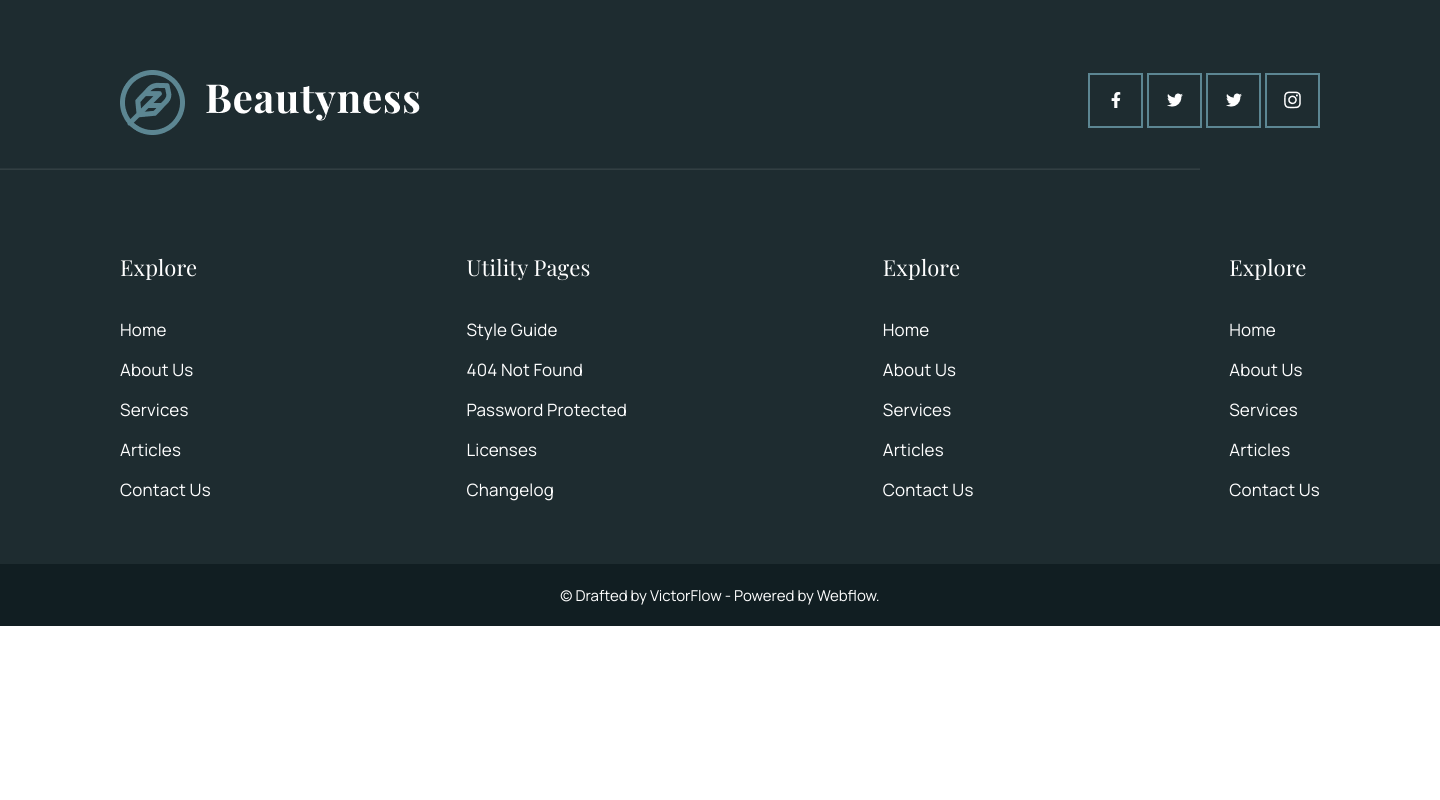
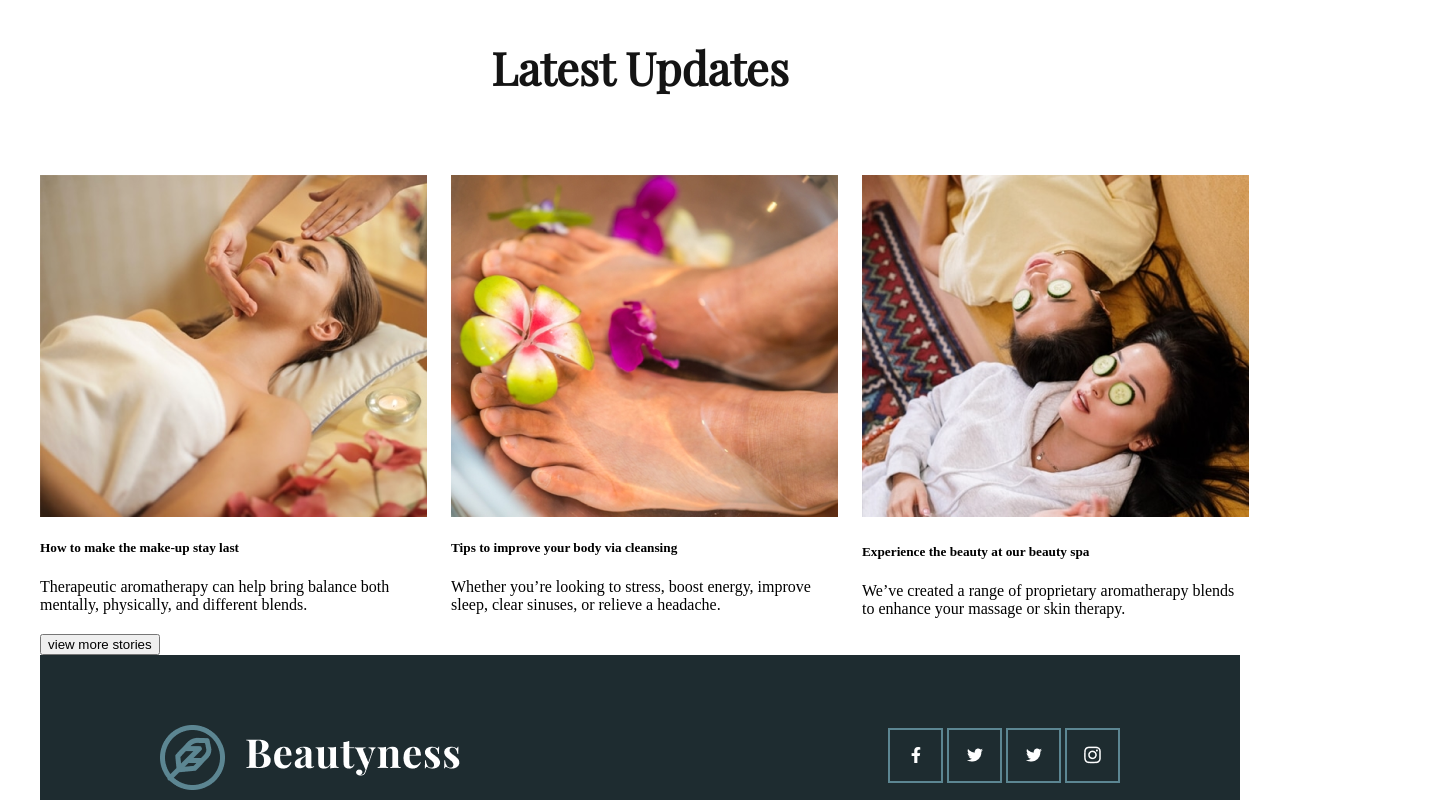
Before and after one commit to LeroyYuta/Beautyness, a website built with Parcel: page index.html in a window 1280 px wide. Shown: the top 800 px of the page, 1440 px wide, since content can reach past the window. Built offline with nearby package versions, Linux system fonts and the light colour scheme.

Commit message:
creat section latest updates

```diff
--- a/assets/style/style.scss
+++ b/assets/style/style.scss
@@ -1,22 +1,60 @@
-body {
-    margin: 0 auto;
-    padding: 0;
-}
-
-
-//footer
-
 $bgColor: #1E2C30;
 $bgColorBox_3: #111E22;
 $colorText: white;
 $text__title: 'Playfair Display', serif;
 $text__text: 'Manrope', sans-serif;
 
+@mixin font {
+    font-family: $text__text;
+    font-weight: 400;
+}
+
+body {
+    margin: 0 auto;
+    padding: 0;
+}
+
+//Latest Updates
+
 .container {
     margin: 0 auto;
-    background-color: $bgColor;
-    width: 1440px;
+    width: 1200px;
+}
+
+.section_title {
+    text-align: center;
+    font-family: $text__title;
+    color: #141414;
+    font-size: 45px;
+    margin-bottom: 6.5%;
+}
+
+.wrapper {
+    display: flex;
+    justify-content: space-around;
+
+    .box:not(:last-child) {
+        margin-right: 2%;
+
+        .box__img {
+            width: 387px;
+            height: 342px;
+
+            .box__img-img {
+                max-width: 100%;
+            }
+        }
+    }
+}
+
+
+
+//footer
+
+footer {
     color: $colorText;
+    background-color: $bgColor
+}
 
 .logo {
     display: flex;
@@ -35,15 +73,14 @@ $text__text: 'Manrope', sans-serif;
 
 .box_3 {
     background-color: $bgColorBox_3;
-        height: 62px;
+    height: 6%;
     justify-content: center;
     display: flex;
     align-items: center;
 
     .box_3__text {
-            font-family: $text__text;
+        @include font;
         font-size: 15px;
-            font-weight: 400;
     }
 }
 
@@ -58,8 +95,7 @@ $text__text: 'Manrope', sans-serif;
 
     .text__text {
         font-size: 17px;
-            font-family: $text__text;
-            font-weight: 400;
+        @include font;
     }
 
     .text__title {
@@ -68,5 +104,3 @@ $text__text: 'Manrope', sans-serif;
         font-weight: 400;
     }
 }
-
-}
--- a/index.html
+++ b/index.html
@@ -17,11 +17,52 @@
 
 <body>
 
+    <!--Latest Updates-->
+    <div class="container">
+        <h2 class="section_title">Latest Updates</h2>
+        <div class="wrapper">
+            <div class="box">
+                <div class="box__img">
+                    <img class="box__img-img" src="./assets/img/Latest Updates/IMAGE.png" alt="">
+                </div>
+                <div class="box__text">
+                    <h5 class="box__text-title">How to make the make-up stay last</h5>
+                    <p class="box__text-text">Therapeutic aromatherapy can help bring balance both mentally, physically,
+                        and different blends.
+                    </p>
+                </div>
+            </div>
+            <div class="box">
+                <div class="box__img">
+                    <img class="box__img-img" src="./assets/img/Latest Updates/IMAGE (1).png" alt="">
+                </div>
+                <div class="box__text">
+                    <h5 class="box__text-title">Tips to improve your body via cleansing</h5>
+                    <p class="box__text-text">Whether you’re looking to stress, boost energy, improve sleep, clear
+                        sinuses, or relieve a
+                        headache.
+                    </p>
+                </div>
+            </div>
+            <div class="box">
+                <div class="box__img">
+                    <img class="box__img-img" src="./assets/img/Latest Updates/IMAGE (2).png" alt="">
+                </div>
+                <div class="box__text">
+                    <h5 class="box__text-title">Experience the beauty at our beauty spa</h5>
+                    <p class="box__text-text">We’ve created a range of proprietary aromatherapy blends to enhance your
+                        massage or skin therapy.
+                    </p>
+                </div>
+            </div>
+        </div>
+        <button>view more stories</button>
 
 
-    <!--Footer-->
-    <footer>
-        <div class="container">
+
+        <!--Footer-->
+        <footer>
+
             <div class="box_1">
                 <div class="logo">
                     <img class="logo__item" src="./assets/img/Beautyness footer/logo.png" alt="logo">
@@ -34,7 +75,8 @@
                     <img class="social__item" src="./assets/img/Beautyness footer/instagram.png" alt="instagram">
                 </div>
             </div>
-            <div class="trait"><img class="trait__img" src="./assets/img/Beautyness footer/trait.png" alt="trait"></div>
+            <div class="trait"><img class="trait__img" src="./assets/img/Beautyness footer/trait.png" alt="trait">
+            </div>
             <div class="box_2">
                 <div class="text">
                     <h5 class="text__title">Explore</h5>
@@ -70,11 +112,12 @@
                 </div>
             </div>
             <div class="box_3">
-                <p class="box_3__text">© Drafted by VictorFlow - Powered by Webflow.</p>
+                <p class="box_3__text">©Drafted by VictorFlow - Powered by Webflow.</p>
             </div>
-        </div>
-    </footer>
+        </footer>
+    </div>
     <script src="./js/index.js"></script>
 </body>
 
+
 </html>
```
Also changed, not shown: assets/img/Latest Updates/IMAGE (1).png (added), assets/img/Latest Updates/IMAGE (2).png (added), assets/img/Latest Updates/IMAGE.png (added), assets/style/style.css, 1 other file. Lines whose indentation alone changed are shown as unchanged.
